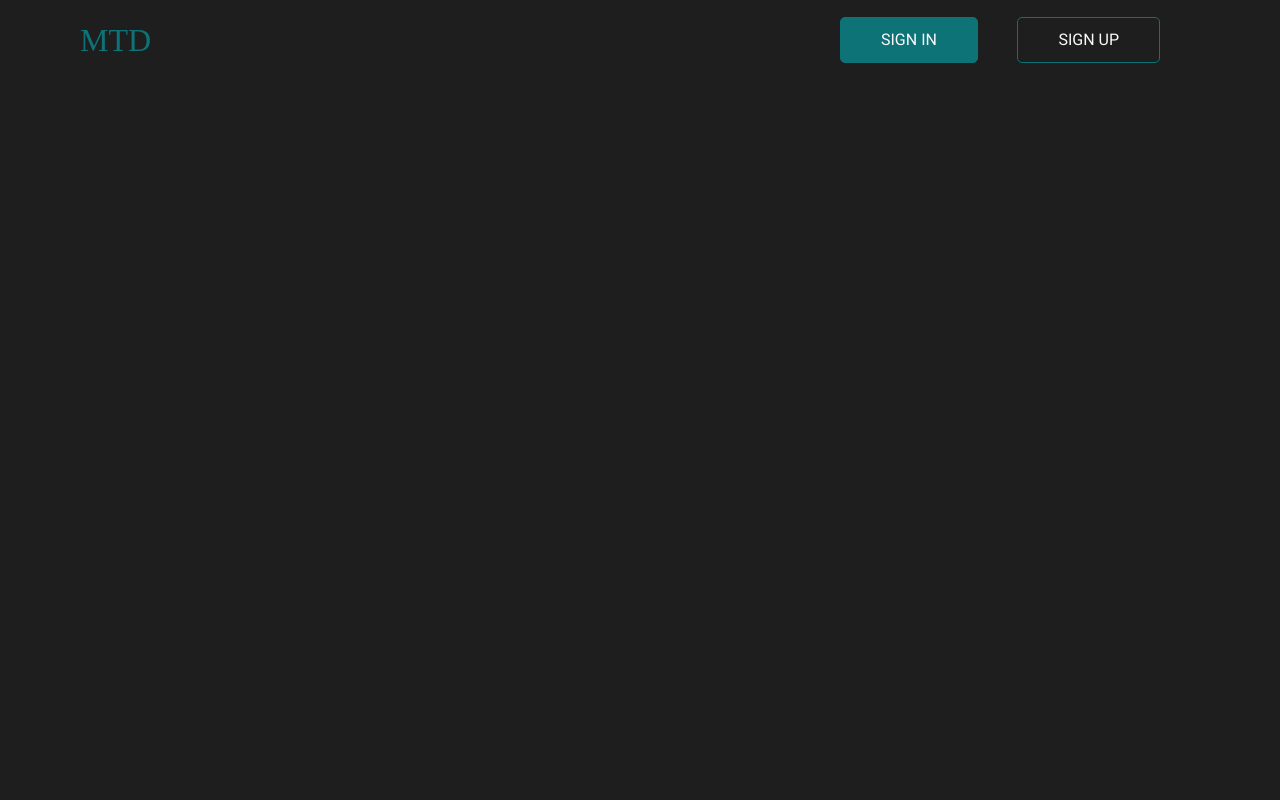
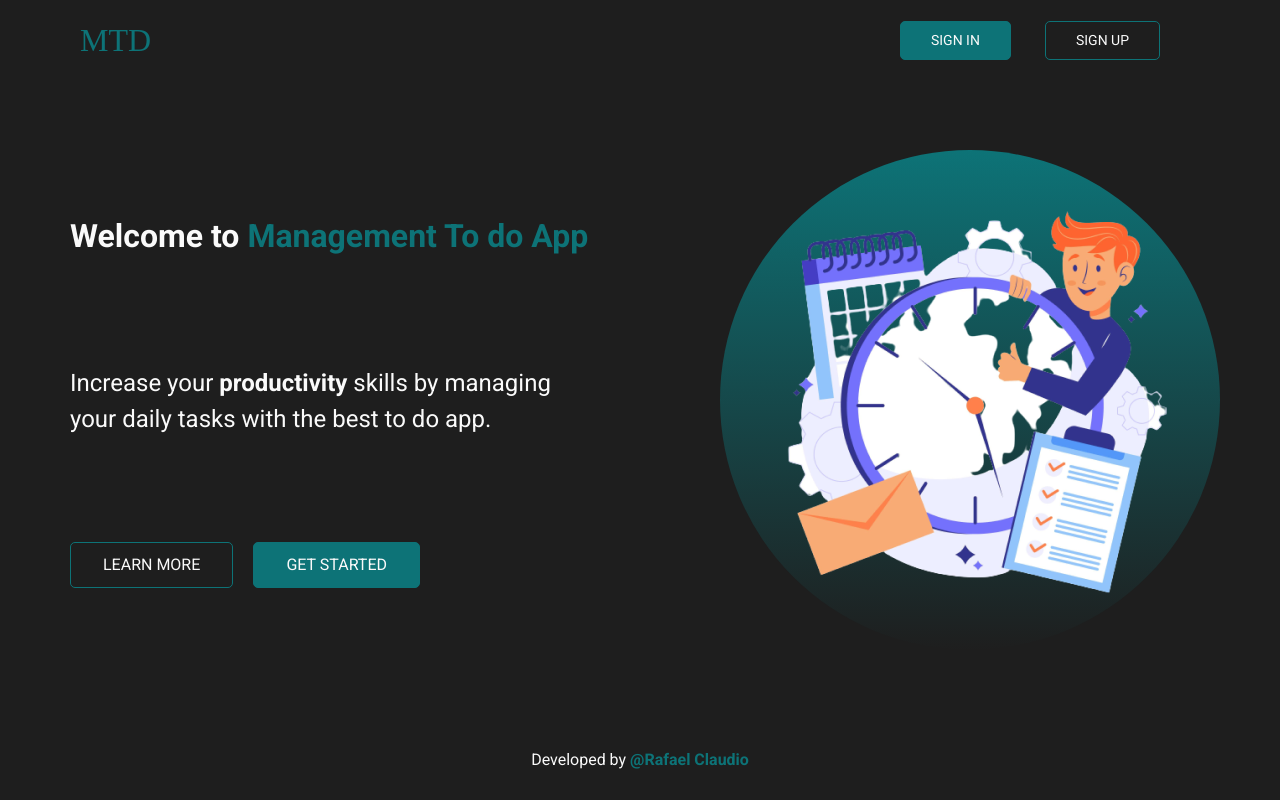
Before and after one commit to RafaelClaudio7/td-vite, a React (Vite) app: page / in a window 1280 px wide. Built offline with nearby package versions, Linux system fonts and the light colour scheme; a web font is replaced by a local one.

Commit message:
Adicionando estilo da Home

```diff
--- a/src/components/Button/styles.ts
+++ b/src/components/Button/styles.ts
@@ -3,10 +3,12 @@ import { colors } from "../../constants/colors";
 
 interface IButtonProps {
   outlined?: boolean;
+  size?: "sm" | "md" | "lg";
 }
 
 export const Button = styled.button`
-  padding: 10px 40px;
+  padding: ${({ size }: IButtonProps) =>
+    size === "sm" ? "8px 30px" : size === "md" ? "10px 32px" : "12px 36px"};
   background-color: ${({ outlined }: IButtonProps) =>
     outlined ? colors.black : colors.green};
   color: ${colors.white};
@@ -15,10 +17,12 @@ export const Button = styled.button`
   color: ${colors.white};
   font-family: "Roboto", sans sans-serif;
   font-weight: 400;
-  font-size: 16px;
+  font-size: ${({ size }: IButtonProps) =>
+    size === "sm" ? "14px" : size === "md" ? "16px" : "18px"};
   &:hover {
     background-color: ${({ outlined }: IButtonProps) =>
       outlined ? colors.green : colors.black};
     font-weight: 700;
   }
+  text-transform: uppercase;
 `;
--- a/src/pages/Home/index.tsx
+++ b/src/pages/Home/index.tsx
@@ -1,19 +1,72 @@
 import React from "react";
 import { Box } from "@chakra-ui/react";
 import { colors } from "../../constants/colors";
-import { ButtonGroup, Header, Logo } from "./styles";
+import {
+  ButtonGroup,
+  Copyright,
+  CopyrightHighlight,
+  Description,
+  DescriptionHighlight,
+  Footer,
+  Header,
+  ImageContainer,
+  ImageRoundedBackground,
+  ImageTime,
+  Logo,
+  Main,
+  TextContainer,
+  Title,
+  TitleHighlight,
+} from "./styles";
 import Button from "../../components/Button";
+import Time from "../../assets/images/time1.png";
 
 export default function Home() {
   return (
-    <Box w="100vw" h="100vh" bg={colors.black}>
+    <Box bg={colors.black}>
       <Header>
         <Logo>MTD</Logo>
-        <ButtonGroup>
-          <Button>SIGN IN</Button>
-          <Button outlined>SIGN UP</Button>
+        <ButtonGroup width="260px">
+          <Button size="sm">SIGN IN</Button>
+          <Button outlined size="sm">
+            SIGN UP
+          </Button>
         </ButtonGroup>
       </Header>
+      <Main>
+        <TextContainer>
+          <Title>
+            Welcome to <TitleHighlight>Management To do App</TitleHighlight>
+          </Title>
+          <Description>
+            Increase your{" "}
+            <DescriptionHighlight>productivity</DescriptionHighlight> skills by
+            managing your daily tasks with the best to do app.
+          </Description>
+          <ButtonGroup width="350px">
+            <Button outlined size="md">
+              Learn More
+            </Button>
+            <Button size="md">Get Started</Button>
+          </ButtonGroup>
+        </TextContainer>
+        <ImageContainer>
+          <ImageRoundedBackground>
+            <ImageTime src={Time}></ImageTime>
+          </ImageRoundedBackground>
+        </ImageContainer>
+      </Main>
+      <Footer>
+        <Copyright>
+          Developed by{" "}
+          <CopyrightHighlight
+            href="https://github.com/RafaelClaudio7"
+            target="_blank"
+          >
+            @Rafael Claudio
+          </CopyrightHighlight>
+        </Copyright>
+      </Footer>
     </Box>
   );
 }
--- a/src/pages/Home/styles.ts
+++ b/src/pages/Home/styles.ts
@@ -1,10 +1,12 @@
 import styled from "styled-components";
 import { colors } from "../../constants/colors";
 
+interface IButtonGroupProps {
+  width: string;
+}
+
 export const Header = styled.header`
   height: 10vh;
-  width: 100vw;
-  background-color: ${colors.black};
   display: flex;
   justify-content: space-between;
   align-items: center;
@@ -19,8 +21,90 @@ export const Logo = styled.span`
 `;
 
 export const ButtonGroup = styled.div`
-  width: 320px;
+  width: ${({ width }: IButtonGroupProps) => width};
   display: flex;
   justify-content: space-between;
   margin-right: 120px;
 `;
+
+export const Main = styled.main`
+  display: flex;
+  min-height: 80vh;
+  justify-content: space-around;
+  align-items: center;
+  flex-wrap: wrap-reverse;
+`;
+
+export const TextContainer = styled.div`
+  height: 500px;
+  width: 540px;
+  padding: 10px;
+  display: flex;
+  flex-direction: column;
+  justify-content: space-around;
+`;
+
+export const Title = styled.h1`
+  font-size: 32px;
+  font-family: "Roboto", sans-serif;
+  color: ${colors.white};
+  font-weight: 700;
+`;
+
+export const TitleHighlight = styled.span`
+  color: ${colors.green};
+`;
+
+export const Description = styled.p`
+  font-family: "Roboto";
+  font-size: 24px;
+  color: ${colors.white};
+  font-weight: 400;
+`;
+
+export const DescriptionHighlight = styled.span`
+  font-weight: 600;
+`;
+
+export const ImageContainer = styled.div`
+  height: 500px;
+  width: 500px;
+  display: flex;
+  justify-content: center;
+  align-items: center;
+`;
+
+export const ImageRoundedBackground = styled.div`
+  height: 500px;
+  width: 500px;
+  background-color: red;
+  background-image: linear-gradient(
+    to bottom,
+    ${colors.green},
+    ${colors.black}
+  );
+  border-radius: 50%;
+  display: flex;
+  justify-content: center;
+  align-items: center;
+`;
+
+export const ImageTime = styled.img``;
+
+export const Footer = styled.footer`
+  min-height: 10vh;
+  display: flex;
+  justify-content: center;
+  align-items: center;
+`;
+
+export const Copyright = styled.span`
+  font-size: 16px;
+  font-family: "Roboto";
+  color: ${colors.white};
+`;
+
+export const CopyrightHighlight = styled.a`
+  color: ${colors.green};
+  font-weight: 600;
+`;
```
Also changed, not shown: src/assets/images/time1.png (added).
